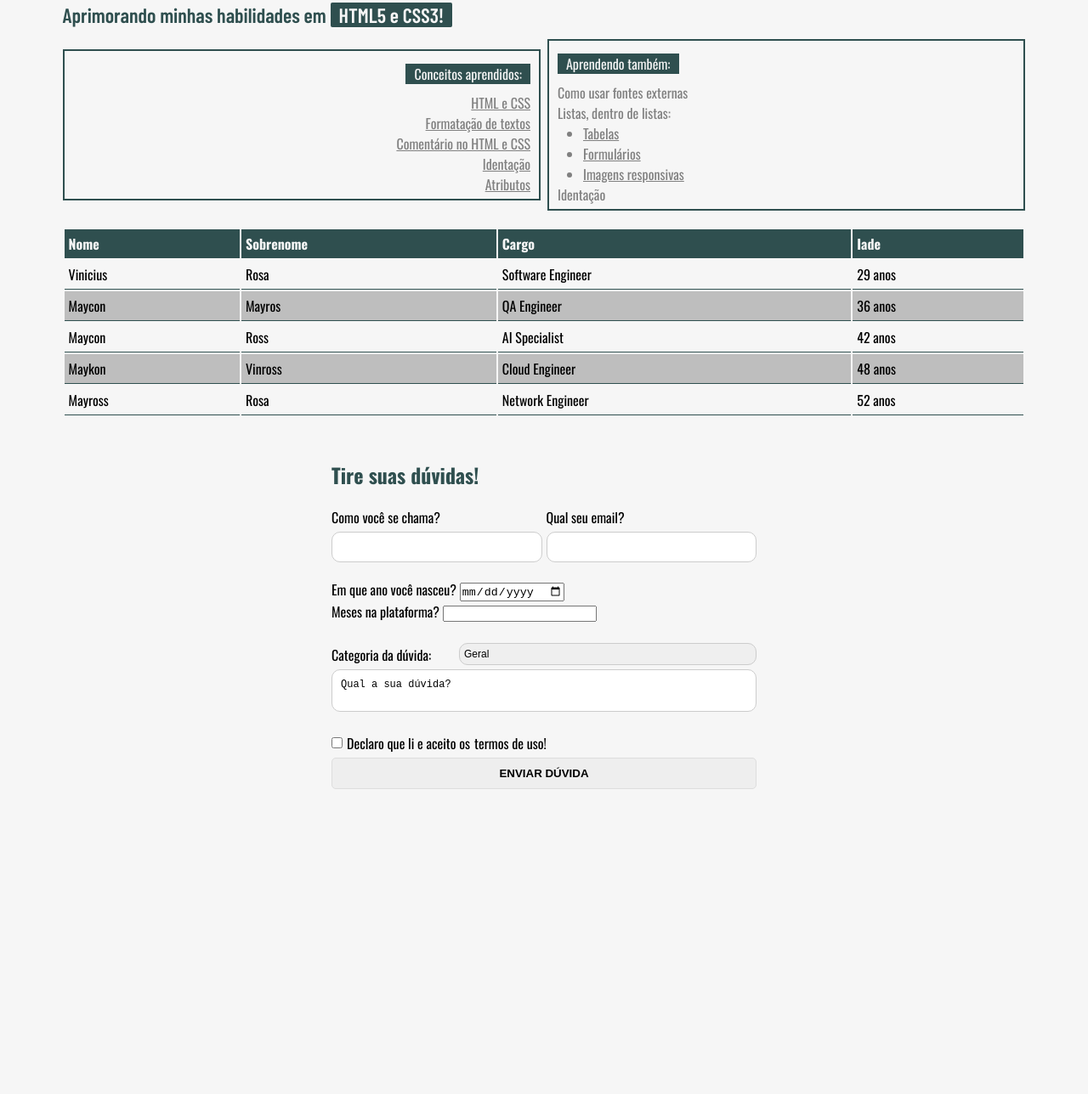
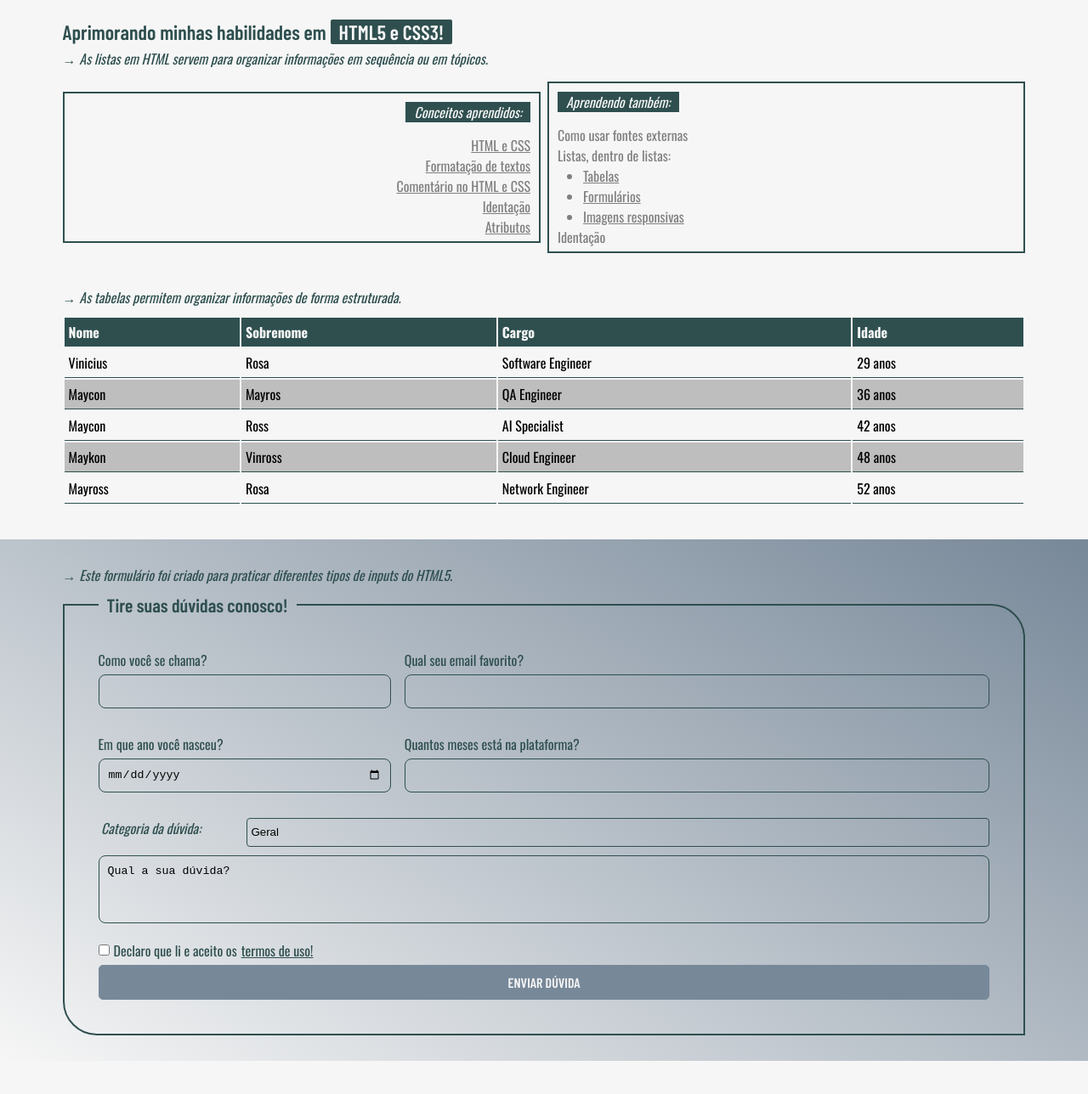
Before and after one commit to mayconviniciusdev/learn-webcore, a plain HTML site: page index.html in a window 1280 px wide. Shown: the part 524-1812 px from the top of the page at 85% size. Before the commit the page ends 1503 px from the top, so only its background shows below. Drawn offline with nearby package versions, Linux system fonts and the light colour scheme.

Commit message:
feat: feat: format form and add introductory texts to improve clarity of sections

```diff
--- a/css/style.css
+++ b/css/style.css
@@ -1,66 +1,71 @@
 /* default project configuration */
-* { box-sizing: border-box; margin: 0; padding: 0; }
-body { margin: 50px 0; background-color: #F6F6F6; font-family: "Oswald", sans-serif; }
-.barlow-condensed-semibold { font-family: "Barlow Condensed", sans-serif; font-weight: 600; font-style: normal; }
-.container, .ap { max-width: 1180px; margin: 0 auto; }
+* {box-sizing: border-box; margin: 0; padding: 0;}
+body { margin: 50px 0; background-color: #F6F6F6; font-family: "Oswald", sans-serif;}
+.barlow-condensed-semibold {font-family: "Barlow Condensed", sans-serif; font-weight: 600; font-style: normal;}
+.container {max-width: 1180px; margin: 0 auto;}
 
-.header { margin: 0 2% 20px 2%; }
-.header .name { color: darkslategrey; font-size: 30px; margin-bottom: 4px; }
+.header {margin: 0 2% 20px 2%;}
+.header .name {color: #2f4f4f; font-size: 30px; margin-bottom: 4px;}
 .header .links { display: flex; gap: 10px; }
-.links p { color: darkslategrey; text-decoration: underline; font-style: italic; }
-.links span { color: darkslategrey; }
-.links a { color: gray; text-decoration: none; }
-.links a:hover { color: darkslategrey; transition:all 1s linear; }
+.links p {color: #2f4f4f; text-decoration: underline; font-style: italic;}
+.links span {color: #2f4f4f;}
+.links a {color: #808080; text-decoration: none;}
+.links a:hover {color: #2f4f4f; transition:all 1s linear;}
 
-.image { display: flex; justify-content: space-between; margin: 0 2%; gap: 10px; }
-.image picture { flex: 1; }
-picture:first-child img { border-top-left-radius: 30px; }
-picture:last-child img { border-bottom-right-radius: 30px; }
-img { width: 100%; }
+.image {display: flex; justify-content: space-between; margin: 0 2%; gap: 10px;}
+.image picture {flex: 1;}
+picture:first-child img {border-top-left-radius: 30px;}
+picture:last-child img {border-bottom-right-radius: 30px;}
+img {width: 100%;}
 
 /* manipulating lists */
-.learning { margin: 20px 2% 0 2%; }
-.learning h1 { color: darkslategrey; margin-bottom: 4px; }
-.learning h1 span { background-color: darkslategrey; padding: 0 10px; color: #F6F6F6; border-radius: 2px; transition: all 1s linear; }
-.learning h1 span:hover {background-color: gray; }
-.list { display: flex; align-items: center; justify-content: space-between; gap: 8px; }
-.list mark { background-color: darkslategrey; color: #F6F6F6; padding: 0 10px; }
-ul { text-align: end; }
-ul li { text-decoration: underline; }
-ol {  text-align: start;}
-ol .inside-list { border: 0; list-style-type: disc; padding: 0px 30px; margin: 0; }
-ol .inside-list li { text-align: start; }
-ul, ol { margin: 10px 0 20px 0; width: 100%; list-style-type: none; border: 2px solid darkslategrey; padding: 5px 10px; color: gray; }
-ul p, ol p { margin: 10px 0; }
+.learning {margin: 40px 2%;}
+.learning h1 {color: #2f4f4f;}
+.learning h1 span {background-color: darkslategrey; padding: 0 10px; color: #F6F6F6; border-radius: 2px; transition: all 1s linear;}
+.learning h1 span:hover {background-color: #808080;}
+.learning p {font-style: italic; color: #2f4f4f; margin: 5px 0 15px 0;}
+.list {display: flex; align-items: center; justify-content: space-between; gap: 8px;}
+.list mark {background-color: #2f4f4f; color: #F6F6F6; padding: 0 10px;}
+ul {text-align: end;}
+ul li {text-decoration: underline;}
+ol {text-align: start;}
+ol .inside-list {border: 0; list-style-type: disc; padding: 0px 30px; margin: 0;}
+ol .inside-list li {text-align: start;}
+ul, ol {width: 100%; list-style-type: none; border: 2px solid #2f4f4f; padding: 5px 10px; color: #808080;}
+ul p, ol p {margin: 10px 0;}
 
 /* manipulating tables */
-.table { margin: 0px 2%; }
-table { width: 100%; }
-table thead {background-color: darkslategrey; color: #F6F6F6;}
+.table {margin: 0px 2%;}
+.table p {margin-bottom: 10px; font-style: italic; color: #2f4f4f;}
+table {width: 100%;}
+table thead {background-color: #2f4f4f; color: #F6F6F6;}
 th, td {text-align: left; padding: 5px;}
-tbody td {border-bottom: 1px solid darkslategrey;}
+tbody td {border-bottom: 1px solid #2f4f4f;}
 tbody tr:nth-child(even) {background-color: #9999;}
-tbody tr:hover {background-color: lightslategrey;}
+tbody tr:hover {background-color: #778899;}
 
-/* manipulando formulários */
-.form { max-width: 500px; margin: 50px auto; text-align: start;}
-.form h2 {color: darkslategrey; margin: 0;}
+/* manipulating forms */
+.form {margin: 40px 0; position: relative; padding: 30px 0; width: 100vw; margin-left: -50vw; margin-right: -50vw; left: 50%; right: 50%; background: linear-gradient(30deg, #F6F6F6, #778899);}
+form {max-width: 1180px; margin: 0 auto; color: #2f4f4f;}
+form p {margin: 0 2% 10px 2%; font-style: italic;}
+form fieldset {padding: 40px; border: 2px solid #2f4f4f; border-bottom-left-radius: 40px; border-top-right-radius: 40px; margin: 0 2%;}
+fieldset legend {color: #2f4f4f; padding: 0 10px; font-size: 22px;}
 
-form .label {display: flex; gap: 5px;}
-form label {margin: 20px 0;}
-.label label {width: 100%;}
+.data {display: grid; grid-template-columns: 1fr 2fr; margin: 0 0 30px 0; gap: 1rem;}
+.numbers {display: grid; grid-template-columns: 1fr 2fr; gap: 1rem;}
 
-.age {display: flex; flex-direction: column; margin: 0 0 20px 0;}
-.age label {width: 100%; margin: 0 ;}
+input[type=text],
+input[type=email],
+input[type=date],
+input[type=number],
+textarea {width: 100%; padding: 10px; border: 1px solid darkslategrey; border-radius: 8px; outline: 0; margin-top: 5px; height: 40px; background-color: transparent;}
+textarea {resize: none; width: 100%; height: 80px;}
 
-form .select {display: flex; justify-content: space-between; align-items: end;}
-select.cat {width: 70% !important; font-size: 12px !important; padding: 5px !important; appearance: none; -webkit-appearance: none; -moz-appearance: none;}
-input[type=text], input[type=email], textarea, select.cat {width: 100%; font-size: 12px; padding: 10px; border: 1px solid #ccc; border-radius: 10px; outline: 0; margin-top: 5px;}
-textarea {resize: none; width: 100%;}
+.option label {display: grid; grid-template-columns: 0.2fr 1fr; margin: 30px 0 5px 0;}
+.option select {appearance: none; -webkit-appearance: none; -moz-appearance: none;  padding: 4px; border: 1px solid darkslategrey; border-radius: 4px; outline: 0; background-color: transparent;}
 
-.term {align-items: center; display: flex; gap: 5px; margin: 20px 0 5px 0;}
-.termLink {color: #000; text-decoration: none;}
-.termLink:hover {text-decoration: underline;}
+.term {align-items: center; display: flex; gap: 5px; margin: 15px 0 5px 0;}
+.termLink {color: #2f4f4f; text-decoration: underline;}
 
-.submit {width: 100%; padding: 10px; background-color: #EEE; border: 1px solid #DDD; cursor: pointer; border-radius: 5px; font-weight: bold;}
-.submit:hover {background-color: #DDD;}
+.submit {width: 100%; padding: 10px; background-color: #778899; color: #F6F6F6; border: 1px solid #778899; cursor: pointer; border-radius: 5px; font-weight: bold; font-size: 16px;}
+.submit:hover {background-color: #2f4f4f; color: #F6F6F6; border: 1px solid #2f4f4f;}
--- a/index.html
+++ b/index.html
@@ -83,6 +83,7 @@
         </h1>
 
         <!-- lists -->
+        <p>→ As listas em HTML servem para organizar informações em sequência ou em tópicos.</p>
         <div class="list">
           <ul>
             <p><mark>Conceitos aprendidos:</mark></p>
@@ -111,13 +112,15 @@
 
       <!-- tables -->
       <section class="table">
+        <p>→ As tabelas permitem organizar informações de forma estruturada.</p>
+
         <table>
           <thead>
             <tr>
               <th>Nome</th>
               <th>Sobrenome</th>
               <th>Cargo</th>
-              <th>Iade</th>
+              <th>Idade</th>
             </tr>
           </thead>
 
@@ -159,57 +162,60 @@
           </tbody>
         </table>
       </section>
-    </div>
 
       <!-- FORMS -->
       <section class="form">
-      <h2>Tire suas dúvidas!</h2>
+        <form action="/html/login.html" method="POST">
+          <p>→ Este formulário foi criado para praticar diferentes tipos de inputs do HTML5.</p>
 
-      <form action="/html/login.html" method="POST">
-        <div class="label">
+          <fieldset>
+            <legend class="barlow-condensed-semibold">Tire suas dúvidas conosco!</legend>
+            <div class="data">
               <label>
                 Como você se chama?<br/>
                 <input type="text" name="name" required minlength="4">
               </label>
 
               <label>
-            Qual seu email?<br/>
-            <input type="email" name="email" regex="(^[a-zA-Z0-9_.+\-]+@[a-zA-Z0-9\-]+\.[a-zA-Z0-9\-\.]+$)" re>
+                Qual seu email favorito?<br/>
+                <input type="email" name="email" regex="(^[a-zA-Z0-9_.+\-]+@[a-zA-Z0-9\-]+\.[a-zA-Z0-9\-\.]+$)" required>
               </label>
             </div>
 
-        <div class="age">
+            <div class="numbers">
               <label>
                 Em que ano você nasceu?
                 <input type="date" name="birthdate" required min="2000-01-01">
               </label>
 
               <label>
-              Meses na plataforma?
+                Quantos meses está na plataforma?
                 <input type="number" name="age" required max="10">
               </label>
             </div>
 
-        <div class="select">
-          Categoria da dúvida:
-          <select class="cat" required>
+            <div class="option">
+              <label>
+                <p>Categoria da dúvida:</p>
+                <select required>
                   <option value="geral">Geral</option>
                   <option value="plataforma">Plataforma</option>
                   <option value="investimentos">Ivestimentos</option>
                   <option value="servicos">Serviços</option>
                 </select>
+              </label>
+              <textarea name="description" required>Qual a sua dúvida?</textarea>
             </div>
 
-        <textarea name="description" required>Qual a sua dúvida?</textarea>
-
             <label class="term">
-           <input type="checkbox" required minlength="10">
+              <input type="checkbox" required>
                 Declaro que li e aceito os
-            <a href="/html/termosdeuso.html" target="_blank" class="termLink">termos de uso!</a>
+                <a href="/html/termosdeuso.html" target="_blank" class="termLink ">termos de uso!</a>
             </label>
-
-        <input type="submit" value="ENVIAR DÚVIDA" class="submit">
+            <input type="submit" value="ENVIAR DÚVIDA" class="submit barlow-condensed-semibold">
+          </fieldset>
         </form>
       </section>
+    </div>
   </body>
 </html>
```
Lines whose indentation alone changed are shown as unchanged.
